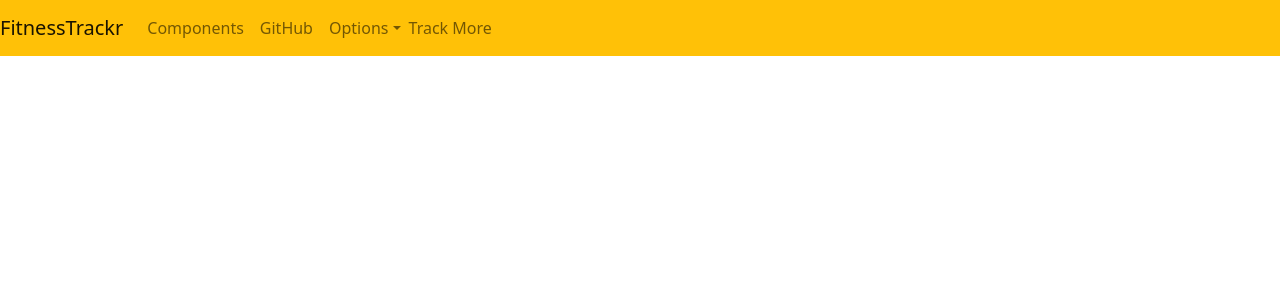
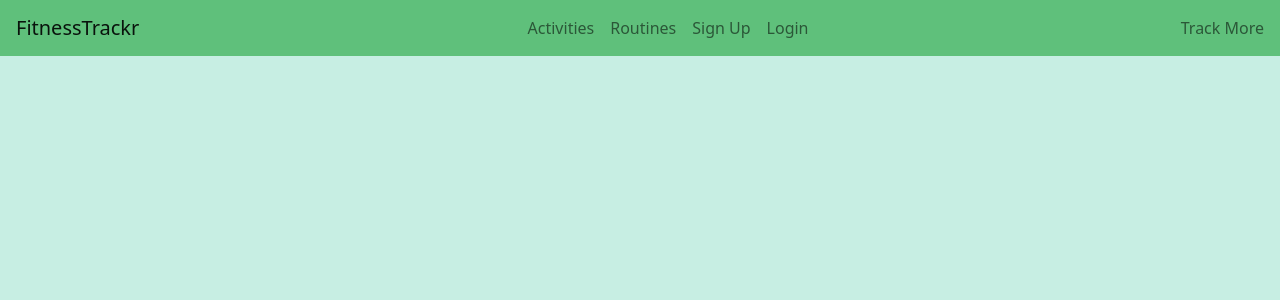
Before and after one commit to tflesui/fitnesstrackr, a React (Create React App) app: page / in a window 1280 px wide. Shown: the top 300 px of the page. Built offline with nearby package versions, Linux system fonts and the light colour scheme.

Commit message:
Added Sass and custom colors

```diff
--- a/package.json
+++ b/package.json
@@ -7,8 +7,10 @@
     "@testing-library/react": "^11.2.7",
     "@testing-library/user-event": "^12.8.3",
     "bootstrap": "^5.0.1",
+    "node-sass": "^6.0.0",
     "react": "^17.0.2",
     "react-dom": "^17.0.2",
+    "react-router-dom": "^5.2.0",
     "react-scripts": "^4.0.3",
     "reactstrap": "^8.9.0",
     "web-vitals": "^1.1.2"
--- a/src/components/Navbar.js
+++ b/src/components/Navbar.js
@@ -7,12 +7,13 @@ import {
   Nav,
   NavItem,
   NavLink,
-  UncontrolledDropdown,
-  DropdownToggle,
-  DropdownMenu,
-  DropdownItem,
+  // UncontrolledDropdown,
+  // DropdownToggle,
+  // DropdownMenu,
+  // DropdownItem,
   NavbarText
 } from 'reactstrap';
+
 
 const Example = (props) => {
   const [isOpen, setIsOpen] = useState(false);
@@ -21,34 +22,23 @@ const Example = (props) => {
 
   return (
     <div>
-      <Navbar color="warning" light expand="md">
+      <Navbar color="primary" className="px-3" light expand="md">
         <NavbarBrand href="/">FitnessTrackr</NavbarBrand>
         <NavbarToggler onClick={toggle} />
         <Collapse isOpen={isOpen} navbar>
-          <Nav className="mr-auto" navbar>
+          <Nav className="mx-auto" navbar>
             <NavItem>
-              <NavLink href="/components/">Components</NavLink>
+              <NavLink href="/activities/">Activities</NavLink>
             </NavItem>
             <NavItem>
-              <NavLink href="https://github.com/reactstrap/reactstrap">GitHub</NavLink>
+              <NavLink href="/routines/">Routines</NavLink>
             </NavItem>
-            <UncontrolledDropdown nav inNavbar>
-              <DropdownToggle nav caret>
-                Options
-              </DropdownToggle>
-              <DropdownMenu right>
-                <DropdownItem>
-                  Option 1
-                </DropdownItem>
-                <DropdownItem>
-                  Option 2
-                </DropdownItem>
-                <DropdownItem divider />
-                <DropdownItem>
-                  Reset
-                </DropdownItem>
-              </DropdownMenu>
-            </UncontrolledDropdown>
+            <NavItem>
+              <NavLink href="/register/">Sign Up</NavLink>
+            </NavItem>
+            <NavItem>
+              <NavLink href="/login/">Login</NavLink>
+            </NavItem>
           </Nav>
           <NavbarText>Track More</NavbarText>
         </Collapse>
--- /dev/null
+++ b/src/custom.scss
@@ -0,0 +1,10 @@
+// Override default variables before the import
+$body-bg: #c7eee3;
+
+$theme-colors: (
+  "primary": #5fc07b,
+);
+
+
+// Import Bootstrap and its default variables
+@import '~bootstrap/scss/bootstrap.scss';
--- a/src/index.js
+++ b/src/index.js
@@ -2,6 +2,8 @@ import React from 'react';
 import ReactDOM from 'react-dom';
 import './index.css';
 import 'bootstrap/dist/css/bootstrap.min.css';
+
+import './custom.scss';
 import App from './App';
 import reportWebVitals from './reportWebVitals';
 
```
Also changed, not shown: src/components/Navbar.css (added), 1 other file (tests, documents, lock files or other folders).
